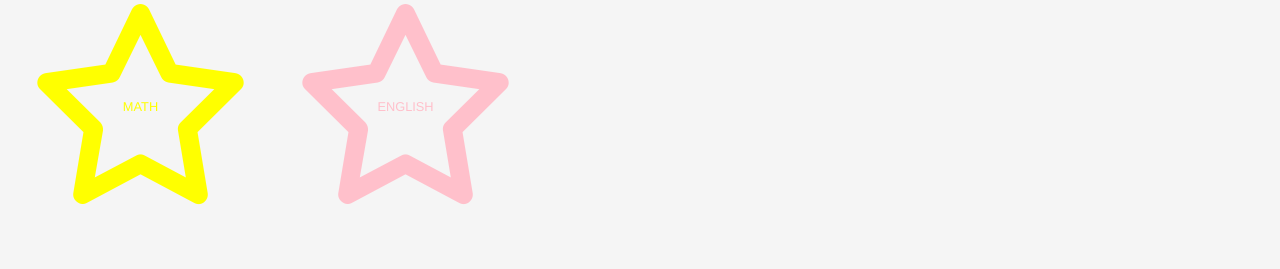
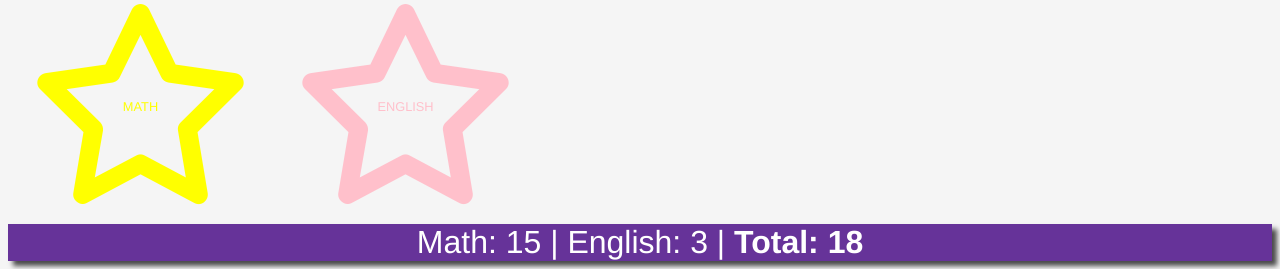
Before and after one commit to govindjoshi12/star-tracker, a PHP site: page / in a window 1280 px wide. Shown: the part 1054-1323 px from the top of the page. Before the commit the page ends 1259 px from the top, so only its background shows below. Run offline with PHP 8.4, Linux system fonts and the light colour scheme; data comes from the database, SQL or seed files in the repository; data that the repository does not hold is empty; some libraries are stand-ins or nearby versions.

Commit message:
Added star totals

```diff
--- a/css/stars.css
+++ b/css/stars.css
@@ -20,6 +20,14 @@
 #right-col {
     flex: 1;
     text-align: right;
+}
+
+#footer {
+    box-shadow: 5px 5px 5px 0px rgba(0,0,0,0.7);
+    background-color: rebeccapurple;
+    font-size: 32px;
+    color: white;
+    text-align: center;
 }
 
 #modal-btn {
--- a/index.php
+++ b/index.php
@@ -39,11 +39,20 @@
             $sql = "SELECT id, subject, color, details, timestamp FROM stars ORDER BY timestamp DESC";
             $result = $conn->query($sql);
 
+            $math = 0;
+            $english = 0;
+            $total = 0;
             while($row = $result->fetch_assoc()) {
                 $id = $row["id"];
                 $subject = $row["subject"];
                 $color = $row["color"];
                 $details = $row["details"];
+
+                $total++;
+                if($subject == "math")
+                    $math++;
+                else
+                    $english++;
 
                 $date = strtotime($row["timestamp"]);
                 $date = date('l jS, F Y, h:i:s A', $date);
@@ -117,6 +126,12 @@
                 </div>
             </div>
         </div>
+        <div id="footer">
+            <?php
+                echo "Math: " . $math . " | English: " . $english . " | ";
+                echo "<strong>Total: ". $total . "</strong>"
+            ?>
+        </div>
     </body>
     <script src="./js/script.js"></script>
     <link rel="stylesheet" href="./css/stars.css">
```
